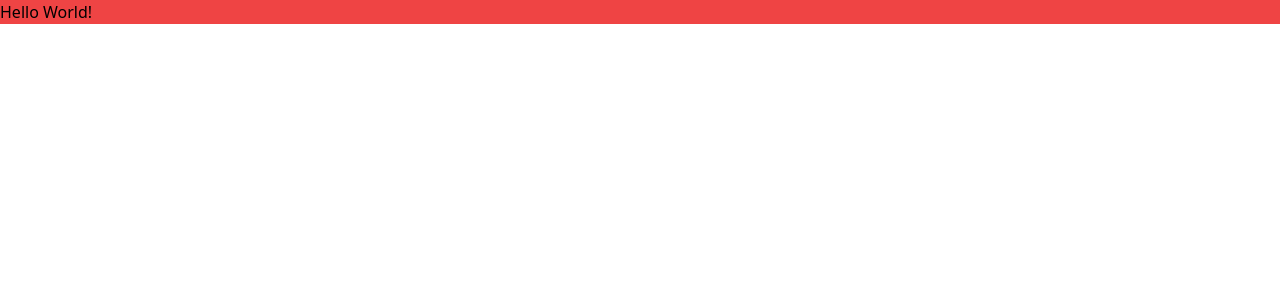
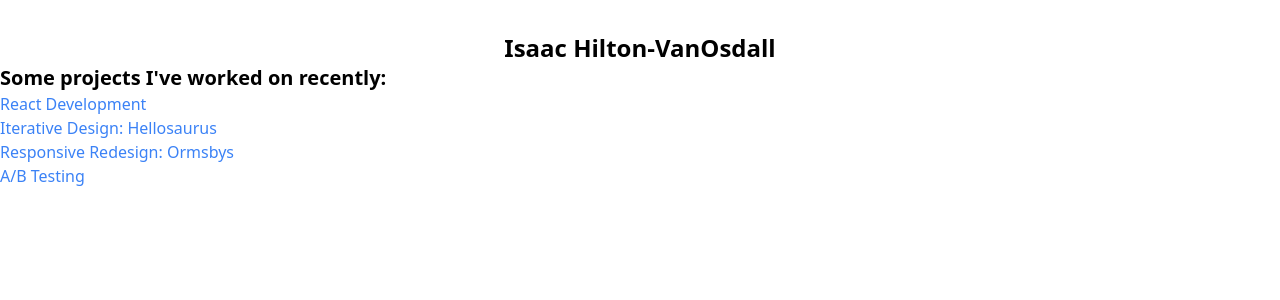
Before and after one commit to ihiltonv/ihvo.me, a Next.js app: page / in a window 1280 px wide. Shown: the top 300 px of the page. Built offline with nearby package versions, Linux system fonts and the light colour scheme.

Commit message:
added basic homepage

```diff
--- a/pages/index.js
+++ b/pages/index.js
@@ -5,8 +5,21 @@ import '../styles/globals.css'
 
 export default function Home() {
   return (
-    <div className="bg-red-500">
-      <p>Hello World!</p>
+    <div className="container mx-auto pt-8">
+      <h1 className="text-2xl font-bold text-center">Isaac Hilton-VanOsdall</h1>
+      <h3 className="text-xl font-bold">Some projects I've worked on recently:</h3>
+      <Link href="/projects/development">
+        <a className="text-md text-blue-500 cursor-auto block">React Development</a>
+      </Link>
+      <Link href="/projects/iterative-design">
+        <a className="text-md text-blue-500 cursor-auto block">Iterative Design: Hellosaurus</a>
+      </Link>
+      <Link href="/projects/responsive-redesign">
+        <a className="text-md text-blue-500 cursor-auto block">Responsive Redesign: Ormsbys</a>
+      </Link>
+      <Link href="/projects/ab-testing">
+        <a className="text-md text-blue-500 cursor-auto block">A/B Testing</a>
+      </Link>
     </div>
   )
 }
--- a/pages/projects/iterative-design.js
+++ b/pages/projects/iterative-design.js
@@ -17,15 +17,15 @@ export default function IterativeDesign() {
             <span id="mobile-warning">This document is best viewed in desktop/tablet mode.</span>
 
             <section id="section-overview">
-                <div class="container">
-                    <h2 class="section-title">Overview</h2>
-                    <p class="text">
+                <div className="container">
+                    <h2 className="section-title">Overview</h2>
+                    <p className="text">
                         Iterative design is a design methodology based on a cyclic process of prototyping, testing, analyzing,
                         and refining a product.
                         As part of a UIUX course project, we, a group of 4 students, designed an emerging startup interface
                         using this approach.
                     </p>
-                    <p class="text">
+                    <p className="text">
                         The startup we focused on is Hellosaurus.
                         It is an interactive video platform for children who can play with episodes instead of just watching.
                         Since these videos are better viewed on bigger screens, and kids are likely to have better access to
@@ -200,7 +200,7 @@ export default function IterativeDesign() {
                     </p>
                     <iframe className="prototype"
                         src="https://www.figma.com/embed?embed_host=share&url=https%3A%2F%2Fwww.figma.com%2Fproto%2FlRHeS1ZfvLgtKjByLyo8sM%2FHellosaurus-group-wireframing-st.-Nov-3%3Fnode-id%3D263380%253A462%26viewport%3D-1708%252C-778%252C0.34408414363861084%26scaling%3Dscale-down-width"
-                        allowfullscreen></iframe>
+                        allowFullScreen></iframe>
                 </div>
             </section>
 
```
